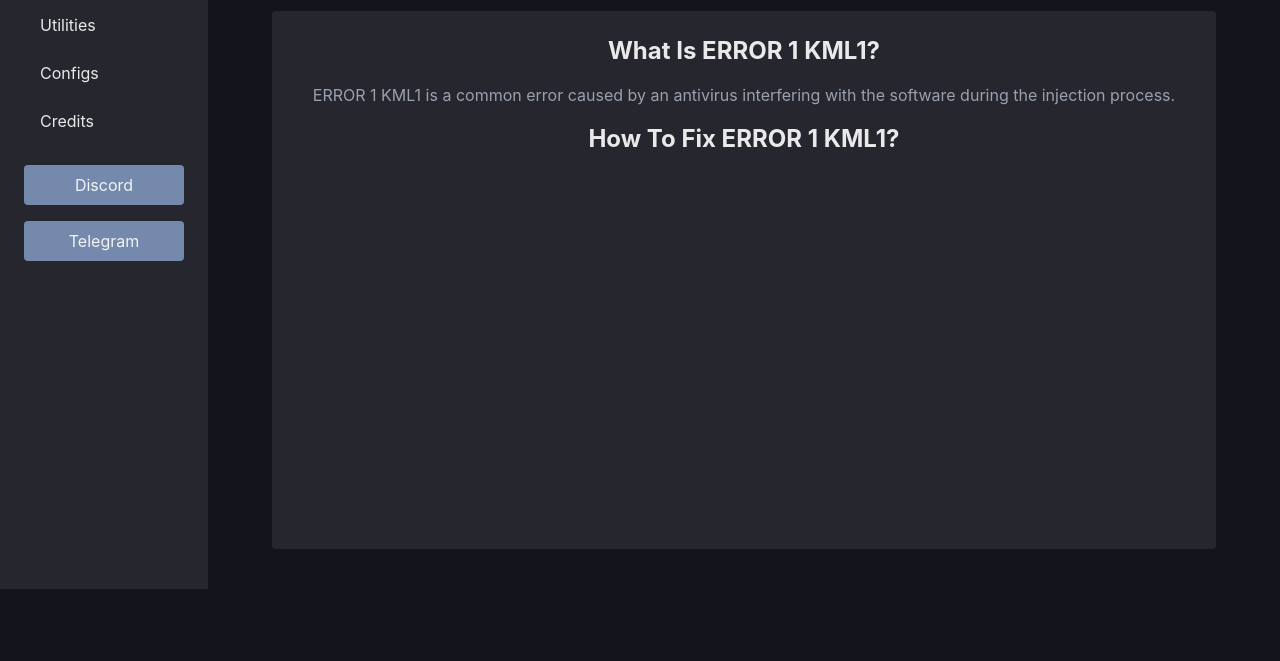
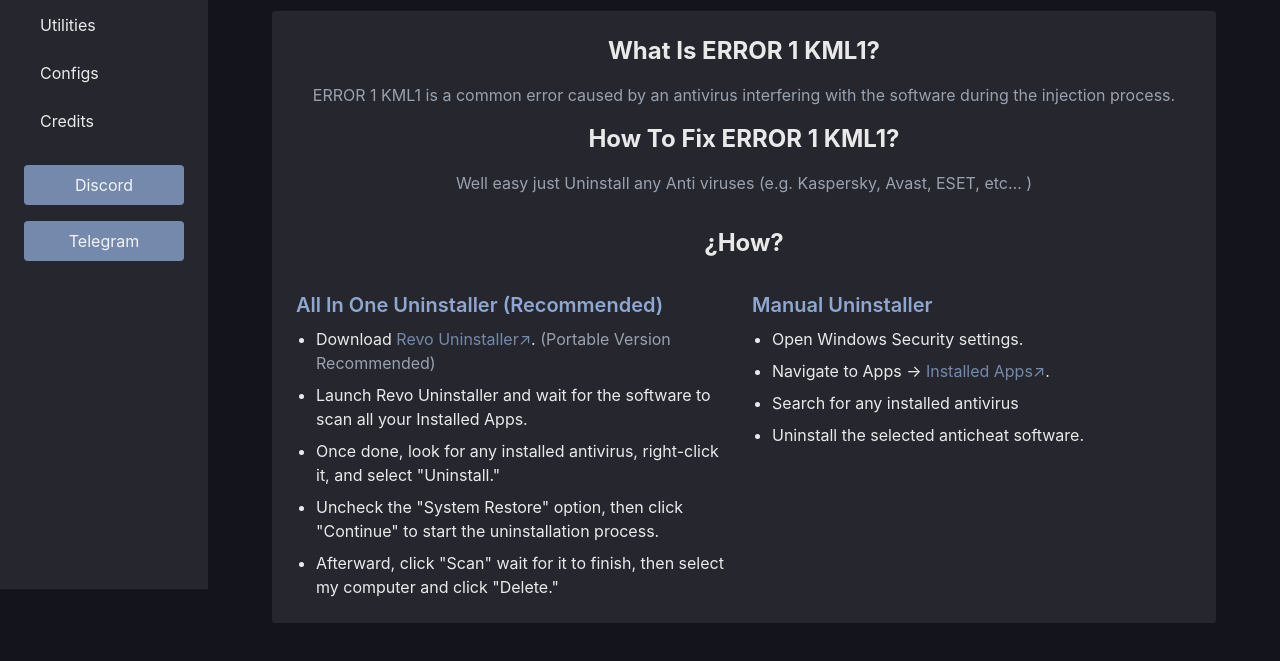
Before and after one commit to r1sque/Advance-Guide, a website: page guides/troubleshooting/ERROR-1-KML1/index.html in a window 1280 px wide. Shown: the part 211-872 px from the top of the page. Before the commit the page ends 800 px from the top, so only its background shows below. Drawn offline with Linux system fonts and the light colour scheme.

Commit message:
New page

```diff
--- a/guides/troubleshooting/ERROR-1-KML1/index.html
+++ b/guides/troubleshooting/ERROR-1-KML1/index.html
@@ -59,7 +59,7 @@
         </header>
 
         <!-- Main Content -->
-        <main class="flex-1 h-screen flex flex-col items-center p-10">
+        <main class="flex-1 h-screen flex flex-col items-center p-10 ">
 
             <div class="flex flex-col max-w-3xl mx-auto text-center space-y-4">
 
@@ -71,15 +71,76 @@
 
             <div class="flex flex-col gap-4 w-full h-full px-6 pt-6 pb-0 ">
 
-                <div class="bg-[#26272e] flex flex-col items-center  p-6 rounded gap-4 h-full w-full text-center">
+                <div class="bg-[#26272e] flex flex-col items-center p-6 rounded gap-4 h-fit w-full">
 
-                    <h2 class="text-2xl font-bold">What Is ERROR 1 KML1?</h2>
+                    <div class="flex flex-col">
 
-                    <p class="text-gray-400">ERROR 1 KML1 is a common error caused by an antivirus interfering with the software during the injection process.</p>
+                        <div class="text-center space-y-4">
 
-                    <h2 class="text-2xl font-bold">How To Fix ERROR 1 KML1?</h2>
+                            <h2 class="text-2xl font-bold">What Is ERROR 1 KML1?</h2>
 
+                            <p class="text-gray-400 mb-4">ERROR 1 KML1 is a common error caused by an antivirus interfering with the software during the injection process.</p>
 
+                            <h2 class="text-2xl font-bold">How To Fix ERROR 1 KML1?</h2>
+
+                            <p class="text-gray-400">Well easy just Uninstall any Anti viruses (e.g. Kaspersky, Avast, ESET, etc… )</p>
+
+                            <h2 class="text-2xl font-bold my-8">¿How?</h2>
+
+                        </div>
+
+                        <div class="grid xl:grid-cols-2 gap-4 h-full w-full">
+
+                            <div class="flex flex-col space-y-2">
+
+                                <div class="relative group">
+                                    <h2 class="text-xl font-semibold text-[#8ea7d1] capitalize w-fit">All in one Uninstaller (Recommended)</h2>
+
+                                    <span
+                                        class="absolute left-0 bottom-full bg-[#14151c]/50 rounded-md mb-2 w-max translate-y-1 py-1.5 px-3 text-xs opacity-0 transition-opacity group-hover:text-xs group-hover:opacity-100">
+                                        This method will delete any trace of the software installation from your computer.
+                                    </span>
+                                </div>
+
+                                <ul class="list-disc pl-5 space-y-2">
+
+                                    <li>Download <a href="https://www.revouninstaller.com/products/revo-uninstaller-free/" class="text-[#7489ac] transition-colors duration-400 hover:text-[#accaff] after:content-['↗']">Revo Uninstaller</a>.
+                                        <span class="text-gray-400">(Portable Version Recommended)</span>
+                                    </li>
+
+                                    <li>Launch Revo Uninstaller and wait for the software to scan all your Installed Apps.</li>
+
+                                    <li>Once done, look for any installed antivirus, right-click it, and select "Uninstall."</li>
+
+                                    <li>Uncheck the "System Restore" option, then click "Continue" to start the uninstallation process.</li>
+
+                                    <li>Afterward, click "Scan" wait for it to finish, then select my computer and click "Delete."</li>
+
+                                </ul>
+
+                            </div>
+
+                            <div class="flex flex-col space-y-2">
+
+                                <h2 class="text-xl font-semibold text-[#8ea7d1] capitalize w-fit">Manual Uninstaller</h2>
+
+                                <ul class="list-disc pl-5 space-y-2">
+
+                                    <li>Open Windows Security settings.</li>
+
+                                    <li>Navigate to Apps -> <a href="ms-settings:appsfeatures" class="text-[#7489ac] transition-colors duration-400 hover:text-[#accaff] after:content-['↗']">Installed Apps</a>.</li>
+
+                                    <li>Search for any installed antivirus</li>
+
+                                    <li>Uninstall the selected anticheat software.</li>
+
+                                </ul>
+
+                            </div>
+
+                        </div>
+
+                    </div>
                 </div>
 
             </div>
```
